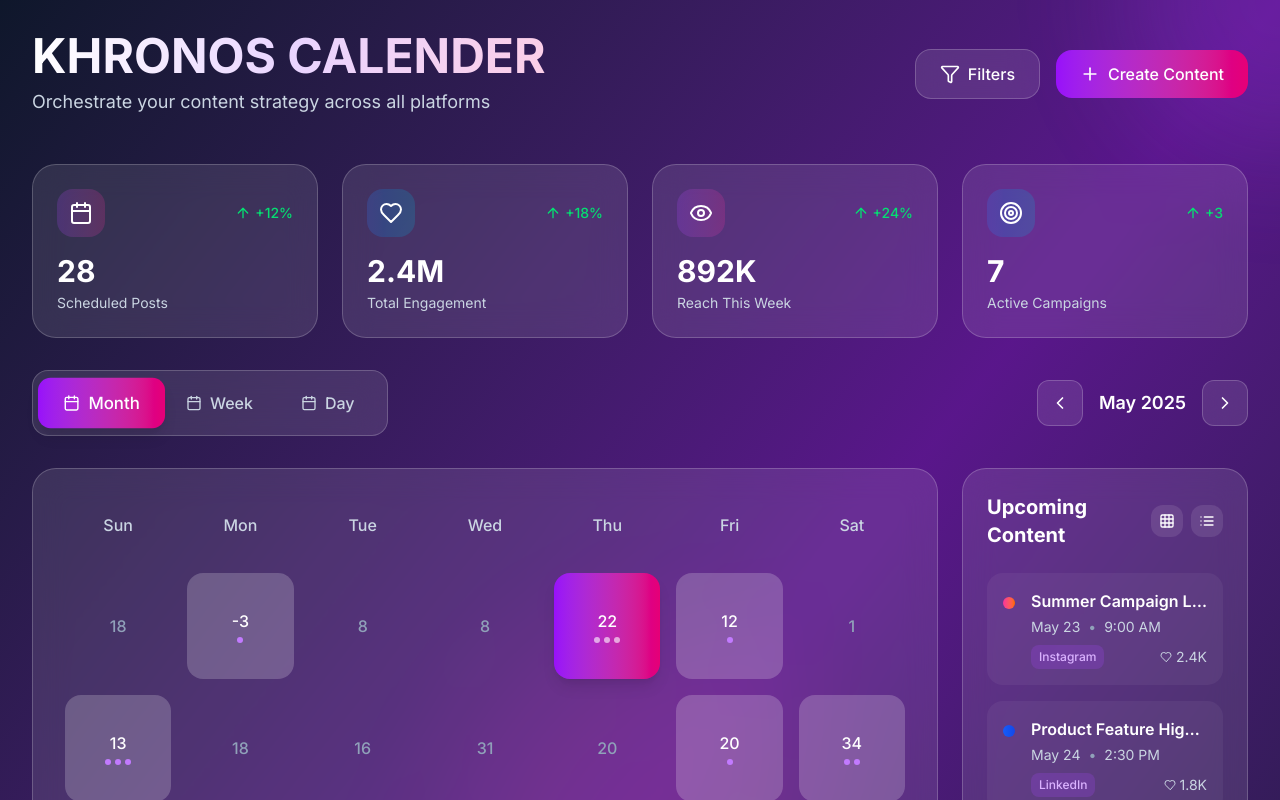
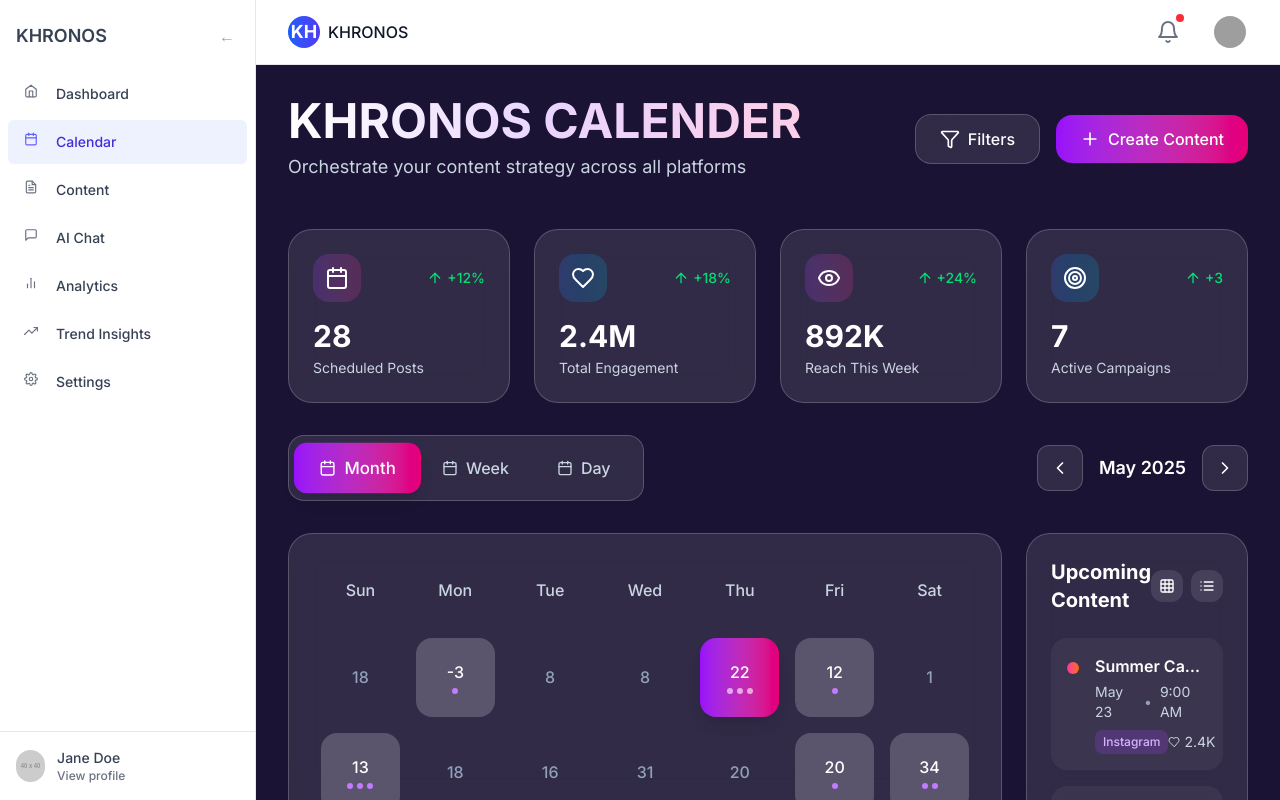
Before and after one commit to DeMaestro5/Khronos-client, a Next.js app: page /calendar in a window 1280 px wide. Shown: the top 800 px of the page. Built offline with nearby package versions, Linux system fonts and the light colour scheme; grey boxes are pictures that could not be loaded.

Commit message:
Remove Calendar and Dashboard components: delete page and layout files to streamline the application structure.

```diff
--- a/src/app/calendar/page.tsx
+++ b/src/app/(authenticated)/calendar/page.tsx
@@ -30,7 +30,7 @@ const CalendarPage = () => {
   };
 
   return (
-    <div className='min-h-screen bg-gradient-to-br from-slate-900 via-purple-900 to-slate-900 relative overflow-hidden'>
+    <div className='h-full bg-gradient-to-br from-slate-900 via-purple-900 to-slate-900 relative overflow-y-auto'>
       {/* Animated Background Elements */}
       <div className='absolute inset-0 overflow-hidden pointer-events-none'>
         <div className='absolute -top-40 -right-40 w-80 h-80 bg-purple-500/20 rounded-full blur-3xl animate-pulse'></div>
@@ -38,8 +38,9 @@ const CalendarPage = () => {
         <div className='absolute top-1/2 left-1/2 transform -translate-x-1/2 -translate-y-1/2 w-96 h-96 bg-pink-500/10 rounded-full blur-3xl animate-pulse delay-500'></div>
       </div>
 
-      <div className='relative z-10 p-6 lg:p-8'>
-        <div className='max-w-7xl mx-auto'>
+      <div className='relative z-10 min-h-full w-full'>
+        <div className='w-full'>
+          <div className='w-full bg-[#1a1333] shadow-2xl p-8 border-0'>
             {/* Header Section */}
             <div className='flex flex-col lg:flex-row justify-between items-start lg:items-center mb-12'>
               <div className='mb-6 lg:mb-0'>
@@ -78,6 +79,7 @@ const CalendarPage = () => {
             <Calendar />
           </div>
         </div>
+      </div>
       <CreateContentModal
         isOpen={showModal}
         onClose={() => setShowModal(false)}
--- a/src/app/dashboard/layout.tsx
+++ b/src/app/(authenticated)/layout.tsx
@@ -10,15 +10,11 @@ export default function DashboardLayout({
     <div className='h-screen flex overflow-hidden bg-gray-50 w-full'>
       <Sidebar />
 
-      <div className='flex flex-col w-0 flex-1 overflow-hidden'>
+      <div className='flex flex-col w-0 flex-1 overflow-hidden '>
         <Navbar />
 
-        <main className='flex-1 relative overflow-y-auto focus:outline-none'>
-          <div className='py-6'>
-            <div className='max-w-7xl mx-auto px-4 sm:px-6 md:px-8'>
-              {children}
-            </div>
-          </div>
+        <main className='flex-1 relative overflow-y-auto focus:outline-none '>
+          {children}
         </main>
       </div>
     </div>
```
Also changed, not shown: src/app/(authenticated)/dashboard/page.tsx (renamed from src/app/dashboard/page.tsx). Lines whose indentation alone changed are shown as unchanged.
